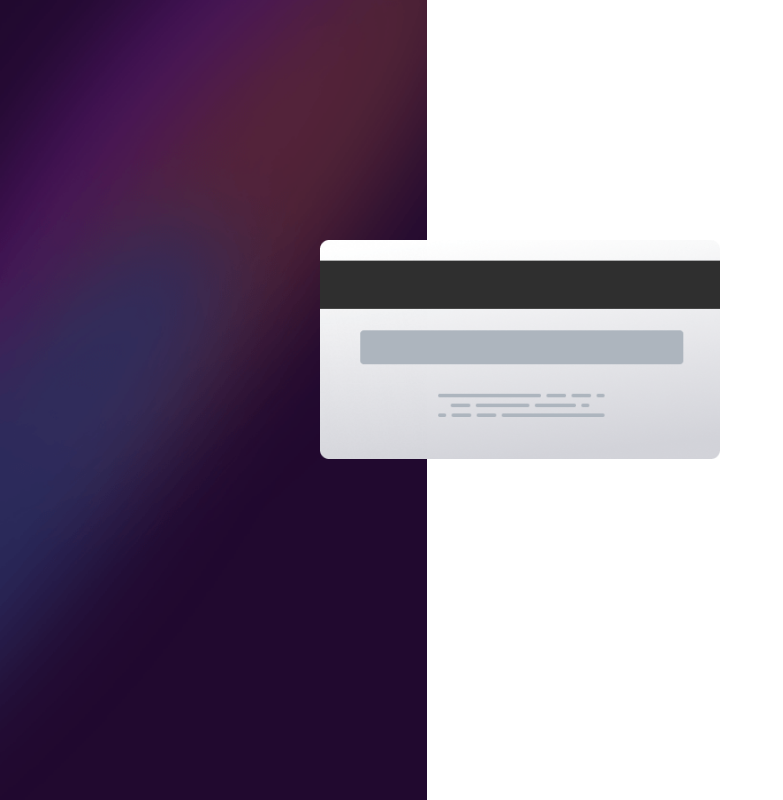
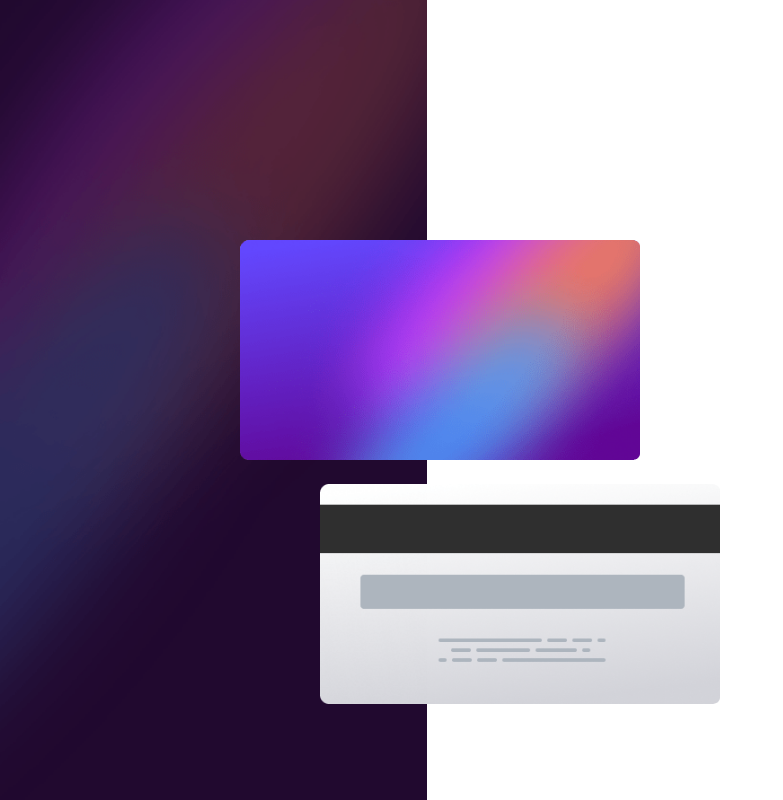
Before and after one commit to muhammetsalihaslan/interactivecardpage, a Next.js app in the folder interactivepage/: page / in a window 1280 px wide. Shown: the whole page, without its empty margins (0-783 px from the left). Built offline with nearby package versions, Linux system fonts and the light colour scheme.

Commit message:
hero part

```diff
--- a/interactivepage/app/page.js
+++ b/interactivepage/app/page.js
@@ -3,7 +3,7 @@ import Image from "next/image";
 
 export default function Home() {
   return (
-    <main className="w-screen h-screen">
+    <main className="w-screen h-fit">
       <div>
         <Hero />
       </div>
--- a/interactivepage/components/hero.jsx
+++ b/interactivepage/components/hero.jsx
@@ -10,15 +10,11 @@ const Hero = () => {
           alt="firstPage"
           width={0}
           height={0}
-          className="w-1/3 h-screen "
+          className="w-1/3 h-screen"
         />
         <div className="absolute flex flex-col  gap-y-6 -mt-[35rem] ms-[15rem]">
-          <Image
-            src="/images/bg-card-back.png"
-            width={400}
-            height={300}
-            className="ms-[5rem]"
-          />
+          <div className="bg-[url('/images/bg-card-front.png')] bg-cover w-[400px] h-[220px] rounded-md"></div>
+          <div className="bg-[url('/images/bg-card-back.png')] bg-cover w-[400px] h-[220px] rounded-md ms-[5rem]"></div>
         </div>
       </div>
     </div>
```
